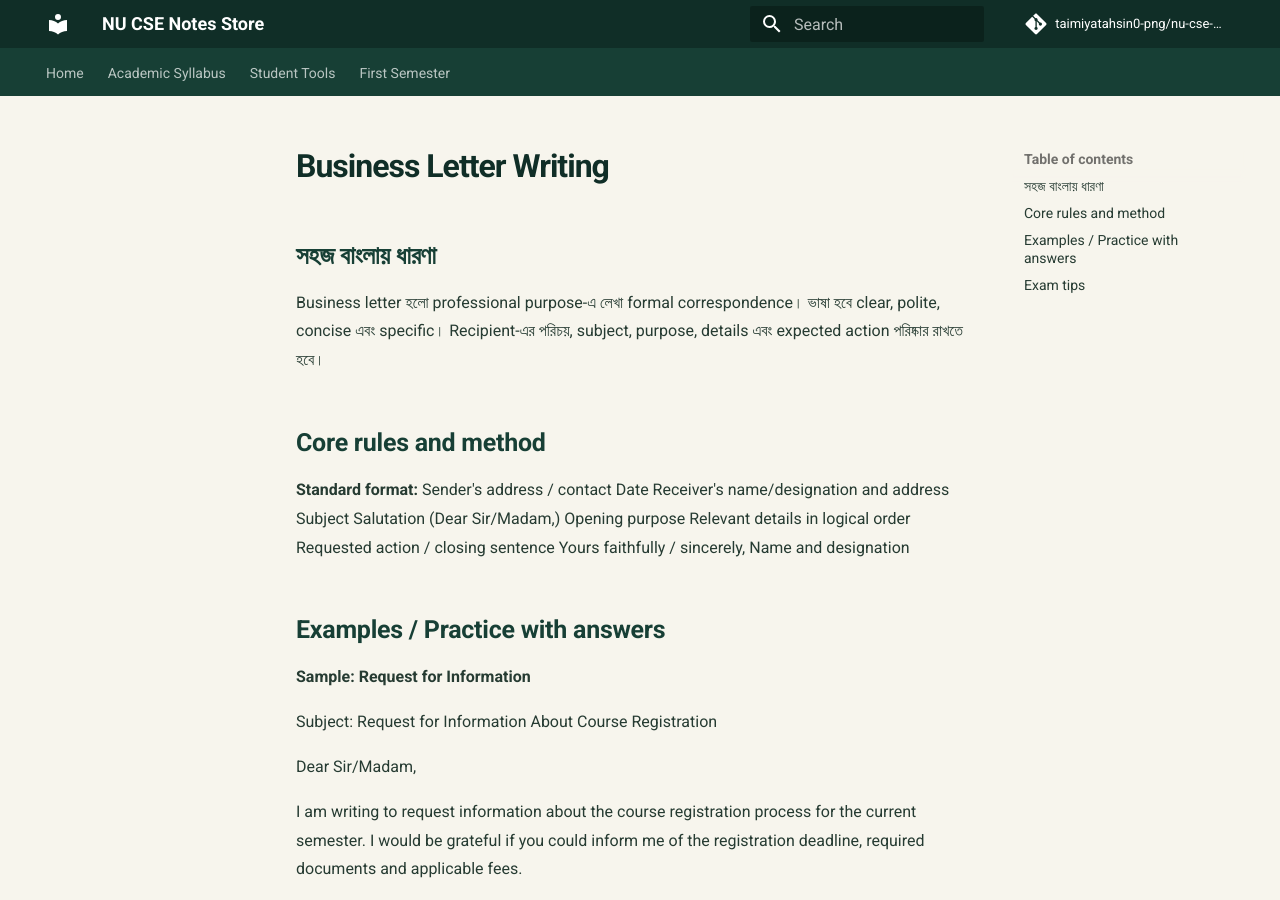
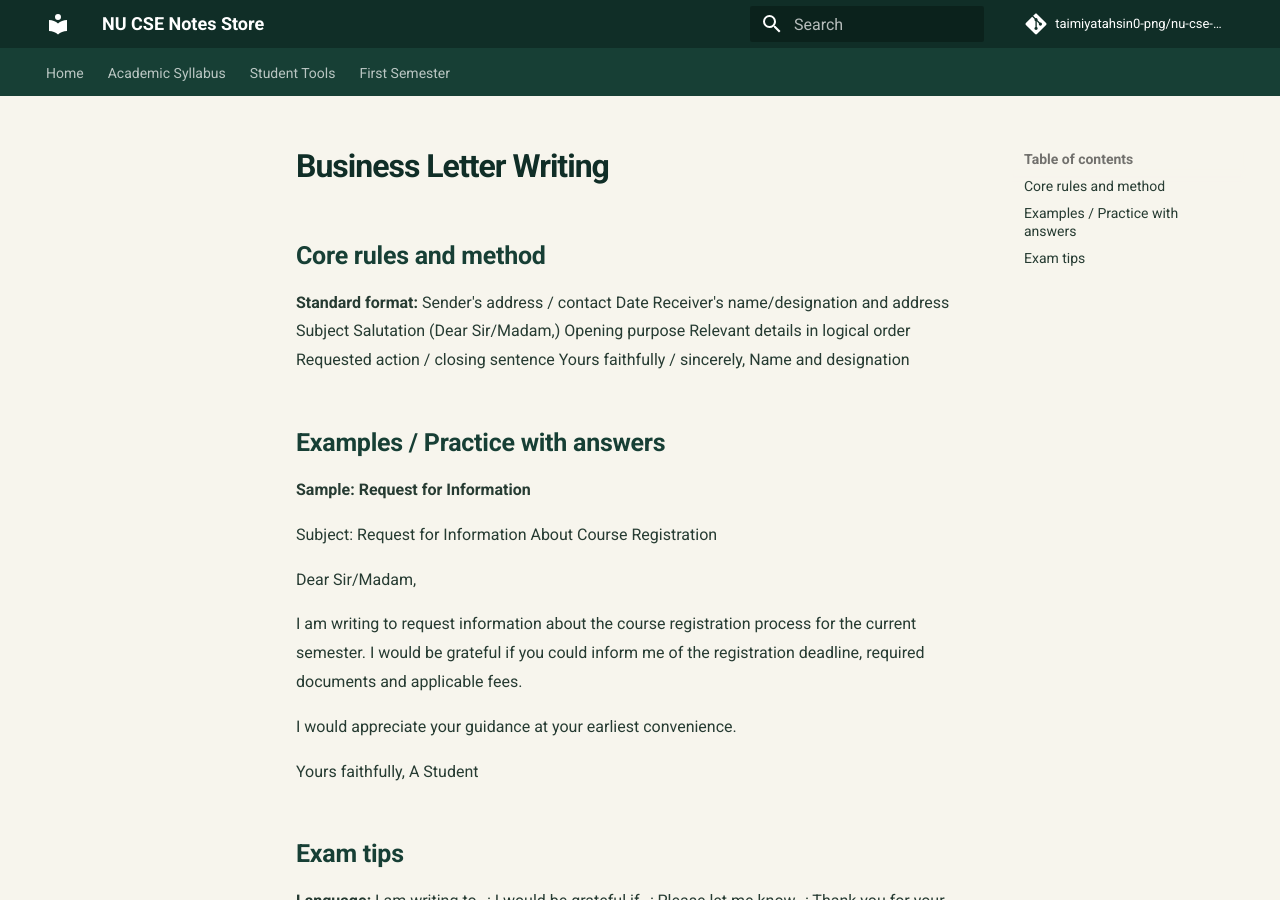
Before and after one commit to taimiyatahsin0-png/nu-cse-notes-store, an MkDocs documentation site: the page built from docs/subjects/eng/08-business-letter.md, in a window 1280 px wide and 900 px high. Built offline with MkDocs 1.6.1 and Material for MkDocs 9.7.7, drawn with Linux system fonts in a browser that asks for light colours; comment, search, counter and statistics services are not loaded.

Commit message:
Remove Bangla content; standardize English-only notes

```diff
--- a/docs/subjects/eng/08-business-letter.md
+++ b/docs/subjects/eng/08-business-letter.md
@@ -1,7 +1,4 @@
 # Business Letter Writing
-
-## সহজ বাংলায় ধারণা
-Business letter হলো professional purpose-এ লেখা formal correspondence। ভাষা হবে clear, polite, concise এবং specific। Recipient-এর পরিচয়, subject, purpose, details এবং expected action পরিষ্কার রাখতে হবে।
 
 ## Core rules and method
 **Standard format:**
```
